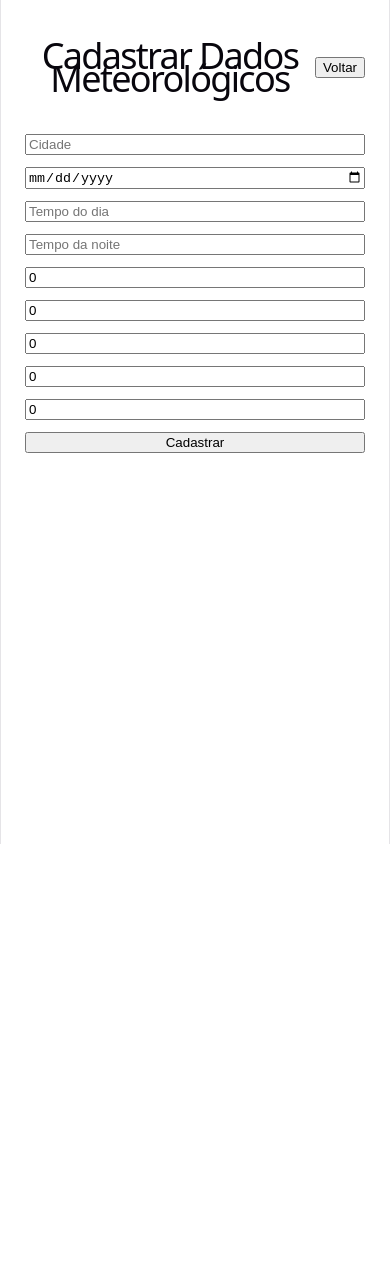
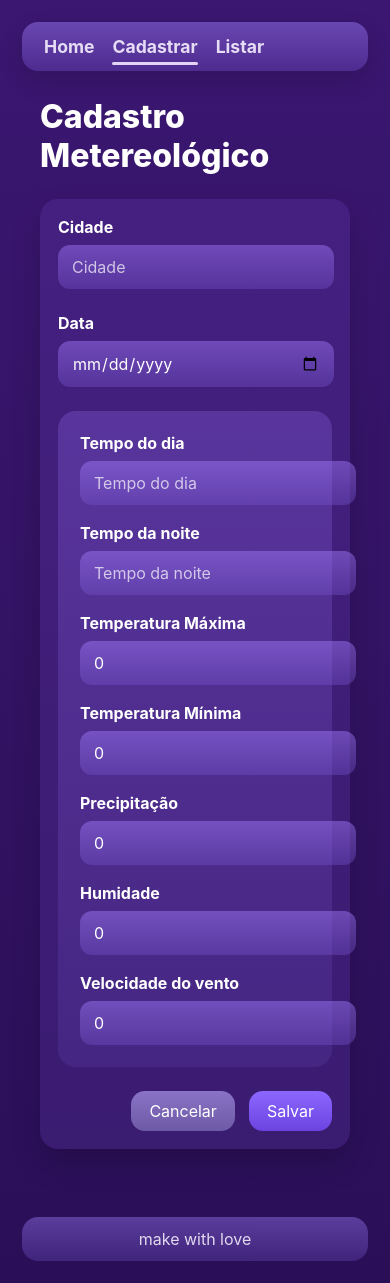
Before and after one commit to Erissonteixeira/api-previsaotempo-frontend, a React (Vite) app: page /cadastrar in a window 390 px wide. Before the commit the page ends 844 px from the top, so only its background shows below. Built offline with nearby package versions, Linux system fonts and the light colour scheme.

Commit message:
feat: implementar layout base com navegação e tema roxo

```diff
--- /dev/null
+++ b/src/components/Layout.tsx
@@ -0,0 +1,51 @@
+import { Link, useLocation } from "react-router-dom";
+import type { ReactNode } from "react";
+
+type LayoutProps = {
+  children: ReactNode;
+};
+
+function Layout({ children }: LayoutProps) {
+  const location = useLocation();
+
+  const isActive = (path: string) => {
+    if (path === "/" && location.pathname === "/") return true;
+    if (path === "/cadastrar" && location.pathname.startsWith("/cadastrar")) return true;
+    if (path === "/listar" && location.pathname.startsWith("/listar")) return true;
+    return false;
+  };
+
+  return (
+    <div className="app-bg">
+      <div className="app-shell">
+        <header className="topbar">
+          <nav className="topnav">
+            <Link className={isActive("/") ? "nav-link active" : "nav-link"} to="/">
+              Home
+            </Link>
+            <Link
+              className={isActive("/cadastrar") ? "nav-link active" : "nav-link"}
+              to="/cadastrar"
+            >
+              Cadastrar
+            </Link>
+            <Link
+              className={isActive("/listar") ? "nav-link active" : "nav-link"}
+              to="/listar"
+            >
+              Listar
+            </Link>
+          </nav>
+        </header>
+
+        <main className="content">{children}</main>
+
+        <footer className="footer-bar">
+          <span>make with love</span>
+        </footer>
+      </div>
+    </div>
+  );
+}
+
+export default Layout;
--- a/src/index.css
+++ b/src/index.css
@@ -1,111 +1,259 @@
 :root {
-  --text: #6b6375;
-  --text-h: #08060d;
-  --bg: #fff;
-  --border: #e5e4e7;
-  --code-bg: #f4f3ec;
-  --accent: #aa3bff;
-  --accent-bg: rgba(170, 59, 255, 0.1);
-  --accent-border: rgba(170, 59, 255, 0.5);
-  --social-bg: rgba(244, 243, 236, 0.5);
-  --shadow:
-    rgba(0, 0, 0, 0.1) 0 10px 15px -3px, rgba(0, 0, 0, 0.05) 0 4px 6px -2px;
-
-  --sans: system-ui, 'Segoe UI', Roboto, sans-serif;
-  --heading: system-ui, 'Segoe UI', Roboto, sans-serif;
-  --mono: ui-monospace, Consolas, monospace;
-
-  font: 18px/145% var(--sans);
-  letter-spacing: 0.18px;
-  color-scheme: light dark;
-  color: var(--text);
-  background: var(--bg);
-  font-synthesis: none;
-  text-rendering: optimizeLegibility;
-  -webkit-font-smoothing: antialiased;
-  -moz-osx-font-smoothing: grayscale;
-
-  @media (max-width: 1024px) {
-    font-size: 16px;
-  }
+  font-family: Inter, system-ui, Avenir, Helvetica, Arial, sans-serif;
+  color: #ffffff;
+  background: linear-gradient(180deg, #3b1771 0%, #2a0f57 100%);
 }
 
-@media (prefers-color-scheme: dark) {
-  :root {
-    --text: #9ca3af;
-    --text-h: #f3f4f6;
-    --bg: #16171d;
-    --border: #2e303a;
-    --code-bg: #1f2028;
-    --accent: #c084fc;
-    --accent-bg: rgba(192, 132, 252, 0.15);
-    --accent-border: rgba(192, 132, 252, 0.5);
-    --social-bg: rgba(47, 48, 58, 0.5);
-    --shadow:
-      rgba(0, 0, 0, 0.4) 0 10px 15px -3px, rgba(0, 0, 0, 0.25) 0 4px 6px -2px;
-  }
-
-  #social .button-icon {
-    filter: invert(1) brightness(2);
-  }
-}
-
-#root {
-  width: 1126px;
-  max-width: 100%;
-  margin: 0 auto;
-  text-align: center;
-  border-inline: 1px solid var(--border);
-  min-height: 100svh;
-  display: flex;
-  flex-direction: column;
+* {
   box-sizing: border-box;
 }
 
 body {
   margin: 0;
+  min-width: 320px;
+  min-height: 100vh;
+  background: linear-gradient(180deg, #3b1771 0%, #2a0f57 100%);
+  color: #ffffff;
 }
 
-h1,
-h2 {
-  font-family: var(--heading);
-  font-weight: 500;
-  color: var(--text-h);
+a {
+  text-decoration: none;
+  color: inherit;
 }
 
-h1 {
-  font-size: 56px;
-  letter-spacing: -1.68px;
-  margin: 32px 0;
-  @media (max-width: 1024px) {
-    font-size: 36px;
-    margin: 20px 0;
-  }
+button,
+input {
+  font: inherit;
 }
-h2 {
-  font-size: 24px;
-  line-height: 118%;
-  letter-spacing: -0.24px;
-  margin: 0 0 8px;
-  @media (max-width: 1024px) {
-    font-size: 20px;
-  }
+
+button {
+  cursor: pointer;
+  border: none;
+  border-radius: 14px;
+  padding: 10px 18px;
+  transition: 0.2s ease;
 }
-p {
+
+input {
+  border: none;
+  border-radius: 12px;
+  padding: 12px 14px;
+  background: linear-gradient(180deg, rgba(164, 126, 255, 0.45) 0%, rgba(120, 88, 210, 0.35) 100%);
+  color: #fff;
+  outline: none;
+}
+
+input::placeholder {
+  color: rgba(255, 255, 255, 0.7);
+}
+
+.app-bg {
+  min-height: 100vh;
+  padding: 10px;
+  background: linear-gradient(180deg, #3b1771 0%, #2a0f57 100%);
+}
+
+.app-shell {
+  max-width: 1200px;
+  margin: 0 auto;
+  min-height: calc(100vh - 20px);
+  padding: 12px;
+}
+
+.topbar {
+  background: linear-gradient(180deg, rgba(161, 129, 255, 0.45) 0%, rgba(112, 82, 203, 0.35) 100%);
+  border-radius: 16px;
+  padding: 14px 22px;
+  box-shadow: 0 10px 24px rgba(0, 0, 0, 0.15);
+}
+
+.topnav {
+  display: flex;
+  gap: 28px;
+  align-items: center;
+}
+
+.nav-link {
+  font-weight: 700;
+  font-size: 1.1rem;
+  color: #f6efff;
+  opacity: 0.9;
+  position: relative;
+}
+
+.nav-link.active::after {
+  content: "";
+  position: absolute;
+  left: 0;
+  bottom: -8px;
+  width: 100%;
+  height: 3px;
+  border-radius: 999px;
+  background: #f2e6ff;
+}
+
+.content {
+  padding: 26px 18px 40px;
+}
+
+.page-header {
+  display: flex;
+  justify-content: space-between;
+  align-items: center;
+  margin-bottom: 24px;
+}
+
+.page-title {
+  font-size: 2rem;
+  font-weight: 800;
   margin: 0;
 }
 
-code,
-.counter {
-  font-family: var(--mono);
-  display: inline-flex;
-  border-radius: 4px;
-  color: var(--text-h);
+.primary-button {
+  background: linear-gradient(180deg, #8c67ff 0%, #6c43e0 100%);
+  color: #fff;
 }
 
-code {
-  font-size: 15px;
-  line-height: 135%;
-  padding: 4px 8px;
-  background: var(--code-bg);
+.primary-button:hover {
+  opacity: 0.92;
 }
+
+.secondary-button {
+  background: linear-gradient(180deg, #8a73c6 0%, #6d5aa6 100%);
+  color: #fff;
+}
+
+.danger-button {
+  background: linear-gradient(180deg, #d46ea5 0%, #ab3f78 100%);
+  color: #fff;
+}
+
+.card-section,
+.form-card {
+  background: rgba(110, 70, 194, 0.22);
+  border-radius: 18px;
+  padding: 18px;
+  box-shadow: 0 14px 30px rgba(0, 0, 0, 0.18);
+}
+
+.weather-list {
+  display: flex;
+  flex-direction: column;
+  gap: 16px;
+}
+
+.weather-card {
+  background: linear-gradient(180deg, rgba(152, 115, 244, 0.42) 0%, rgba(100, 68, 178, 0.38) 100%);
+  border-radius: 16px;
+  padding: 18px;
+}
+
+.weather-card-content {
+  display: flex;
+  justify-content: space-between;
+  gap: 24px;
+}
+
+.weather-main-info h2 {
+  margin-top: 0;
+  margin-bottom: 12px;
+}
+
+.weather-main-info p {
+  margin: 8px 0;
+}
+
+.weather-card-actions {
+  display: flex;
+  flex-direction: column;
+  gap: 10px;
+  min-width: 120px;
+}
+
+.empty-text,
+.feedback-text {
+  font-weight: 600;
+  margin-top: 12px;
+}
+
+.weather-form {
+  display: flex;
+  flex-direction: column;
+  gap: 24px;
+}
+
+.top-grid {
+  display: grid;
+  grid-template-columns: 1.6fr 0.8fr;
+  gap: 24px;
+}
+
+.bottom-grid {
+  display: grid;
+  grid-template-columns: repeat(4, 1fr);
+  gap: 18px;
+}
+
+.form-panel {
+  background: linear-gradient(180deg, rgba(147, 109, 236, 0.28) 0%, rgba(104, 75, 185, 0.22) 100%);
+  border-radius: 18px;
+  padding: 22px;
+}
+
+.form-group {
+  display: flex;
+  flex-direction: column;
+  gap: 8px;
+}
+
+.form-group label {
+  font-weight: 700;
+}
+
+.form-actions {
+  display: flex;
+  justify-content: flex-end;
+  gap: 14px;
+}
+
+.footer-bar {
+  margin-top: 28px;
+  background: linear-gradient(180deg, rgba(161, 129, 255, 0.45) 0%, rgba(112, 82, 203, 0.35) 100%);
+  border-radius: 16px;
+  text-align: center;
+  padding: 12px;
+  color: #f7efff;
+  opacity: 0.9;
+}
+
+@media (max-width: 900px) {
+  .bottom-grid {
+    grid-template-columns: repeat(2, 1fr);
+  }
+
+  .weather-card-content {
+    flex-direction: column;
+  }
+
+  .weather-card-actions {
+    flex-direction: row;
+  }
+}
+
+@media (max-width: 640px) {
+  .top-grid,
+  .bottom-grid {
+    grid-template-columns: 1fr;
+  }
+
+  .page-header {
+    flex-direction: column;
+    align-items: flex-start;
+    gap: 14px;
+  }
+
+  .topnav {
+    gap: 18px;
+    flex-wrap: wrap;
+  }
+}
--- a/src/pages/CadastrarDadosMeteorologicos.tsx
+++ b/src/pages/CadastrarDadosMeteorologicos.tsx
@@ -5,6 +5,7 @@ import {
   buscarDadosMeteorologicosPorId,
   cadastrarDadosMeteorologicos,
 } from "../service/dadosMeteorologicosService";
+import Layout from "../components/Layout";
 
 function CadastrarDadosMeteorologicos() {
   const navigate = useNavigate();
@@ -84,93 +85,128 @@ function CadastrarDadosMeteorologicos() {
   };
 
   return (
-    <div style={{ padding: "24px", color: "white" }}>
-      <div
-        style={{
-          display: "flex",
-          justifyContent: "space-between",
-          alignItems: "center",
-          marginBottom: "24px",
-        }}
-      >
-        <h1>{id ? "Editar Dados Meteorológicos" : "Cadastrar Dados Meteorológicos"}</h1>
-        <button onClick={() => navigate("/")}>Voltar</button>
-      </div>
+    <Layout>
+      <section className="page-header">
+        <h1 className="page-title">
+          {id ? "Cadastro Metereológico" : "Cadastro Metereológico"}
+        </h1>
+      </section>
 
-      <form
-        onSubmit={handleSubmit}
-        style={{
-          display: "flex",
-          flexDirection: "column",
-          gap: "12px",
-          maxWidth: "400px",
-        }}
-      >
+      <section className="form-card">
+        <form onSubmit={handleSubmit} className="weather-form">
+          <div className="form-grid top-grid">
+            <div className="form-group">
+              <label>Cidade</label>
               <input
                 name="cidade"
                 placeholder="Cidade"
                 value={form.cidade}
                 onChange={handleChange}
               />
+            </div>
+
+            <div className="form-group small">
+              <label>Data</label>
               <input
                 name="dataPrevisao"
                 type="date"
                 value={form.dataPrevisao}
                 onChange={handleChange}
               />
+            </div>
+          </div>
+
+          <div className="form-panel">
+            <div className="form-grid bottom-grid">
+              <div className="form-group">
+                <label>Tempo do dia</label>
                 <input
                   name="tempoDia"
                   placeholder="Tempo do dia"
                   value={form.tempoDia}
                   onChange={handleChange}
                 />
+              </div>
+
+              <div className="form-group">
+                <label>Tempo da noite</label>
                 <input
                   name="tempoNoite"
                   placeholder="Tempo da noite"
                   value={form.tempoNoite}
                   onChange={handleChange}
                 />
+              </div>
+
+              <div className="form-group">
+                <label>Temperatura Máxima</label>
                 <input
                   name="temperaturaMaxima"
                   type="number"
-          placeholder="Temperatura máxima"
                   value={form.temperaturaMaxima}
                   onChange={handleChange}
                 />
+              </div>
+
+              <div className="form-group">
+                <label>Temperatura Mínima</label>
                 <input
                   name="temperaturaMinima"
                   type="number"
-          placeholder="Temperatura mínima"
                   value={form.temperaturaMinima}
                   onChange={handleChange}
                 />
+              </div>
+
+              <div className="form-group">
+                <label>Precipitação</label>
                 <input
                   name="precipitacao"
                   type="number"
-          placeholder="Precipitação"
                   value={form.precipitacao}
                   onChange={handleChange}
                 />
+              </div>
+
+              <div className="form-group">
+                <label>Humidade</label>
                 <input
                   name="humidade"
                   type="number"
-          placeholder="Humidade"
                   value={form.humidade}
                   onChange={handleChange}
                 />
+              </div>
+
+              <div className="form-group">
+                <label>Velocidade do vento</label>
                 <input
                   name="velocidadeVento"
                   type="number"
-          placeholder="Velocidade do vento"
                   value={form.velocidadeVento}
                   onChange={handleChange}
                 />
+              </div>
+            </div>
+          </div>
 
-        <button type="submit">{id ? "Salvar Alterações" : "Cadastrar"}</button>
+          <div className="form-actions">
+            <button
+              type="button"
+              className="secondary-button"
+              onClick={() => navigate("/")}
+            >
+              Cancelar
+            </button>
+            <button type="submit" className="primary-button">
+              {id ? "Salvar" : "Salvar"}
+            </button>
+          </div>
+
+          {mensagem && <p className="feedback-text">{mensagem}</p>}
         </form>
-
-      {mensagem && <p style={{ marginTop: "16px" }}>{mensagem}</p>}
-    </div>
+      </section>
+    </Layout>
   );
 }
 
--- a/src/pages/Home.tsx
+++ b/src/pages/Home.tsx
@@ -5,6 +5,7 @@ import {
   listarDadosMeteorologicos,
   excluirDadosMeteorologicos,
 } from "../service/dadosMeteorologicosService";
+import Layout from "../components/Layout";
 
 function Home() {
   const [dados, setDados] = useState<DadosMeteorologicos[]>([]);
@@ -35,42 +36,26 @@ function Home() {
   };
 
   return (
-    <div style={{ padding: "24px", color: "white" }}>
-      <div
-        style={{
-          display: "flex",
-          justifyContent: "space-between",
-          alignItems: "center",
-          marginBottom: "24px",
-        }}
-      >
-        <h1>Dados Meteorológicos</h1>
-        <button onClick={() => navigate("/cadastrar")}>Novo Cadastro</button>
+    <Layout>
+      <section className="page-header">
+        <h1 className="page-title">Lista de cidades</h1>
+
+        <div className="page-actions">
+          <button className="primary-button" onClick={() => navigate("/cadastrar")}>
+            Novo Cadastro
+          </button>
         </div>
+      </section>
 
+      <section className="card-section">
         {dados.length === 0 ? (
-        <p>Nenhum dado encontrado.</p>
+          <p className="empty-text">Nenhum dado encontrado.</p>
         ) : (
-        dados.map((item) => (
-          <div
-            key={item.id}
-            style={{
-              border: "1px solid #444",
-              borderRadius: "8px",
-              padding: "16px",
-              marginBottom: "16px",
-              backgroundColor: "#1e1e1e",
-            }}
-          >
-            <div
-              style={{
-                display: "flex",
-                justifyContent: "space-between",
-                alignItems: "start",
-                gap: "16px",
-              }}
-            >
-              <div>
+          <div className="weather-list">
+            {dados.map((item) => (
+              <div className="weather-card" key={item.id}>
+                <div className="weather-card-content">
+                  <div className="weather-main-info">
                     <h2>{item.cidade}</h2>
                     <p>
                       <strong>Data:</strong> {item.dataPrevisao}
@@ -98,15 +83,27 @@ function Home() {
                     </p>
                   </div>
 
-              <div style={{ display: "flex", flexDirection: "column", gap: "8px" }}>
-                <button onClick={() => navigate(`/editar/${item.id}`)}>Editar</button>
-                <button onClick={() => handleExcluir(item.id)}>Excluir</button>
+                  <div className="weather-card-actions">
+                    <button
+                      className="secondary-button"
+                      onClick={() => navigate(`/editar/${item.id}`)}
+                    >
+                      Editar
+                    </button>
+                    <button
+                      className="danger-button"
+                      onClick={() => handleExcluir(item.id)}
+                    >
+                      Excluir
+                    </button>
                   </div>
                 </div>
               </div>
-        ))
+            ))}
+          </div>
         )}
-    </div>
+      </section>
+    </Layout>
   );
 }
 
```
Lines whose indentation alone changed are shown as unchanged.
